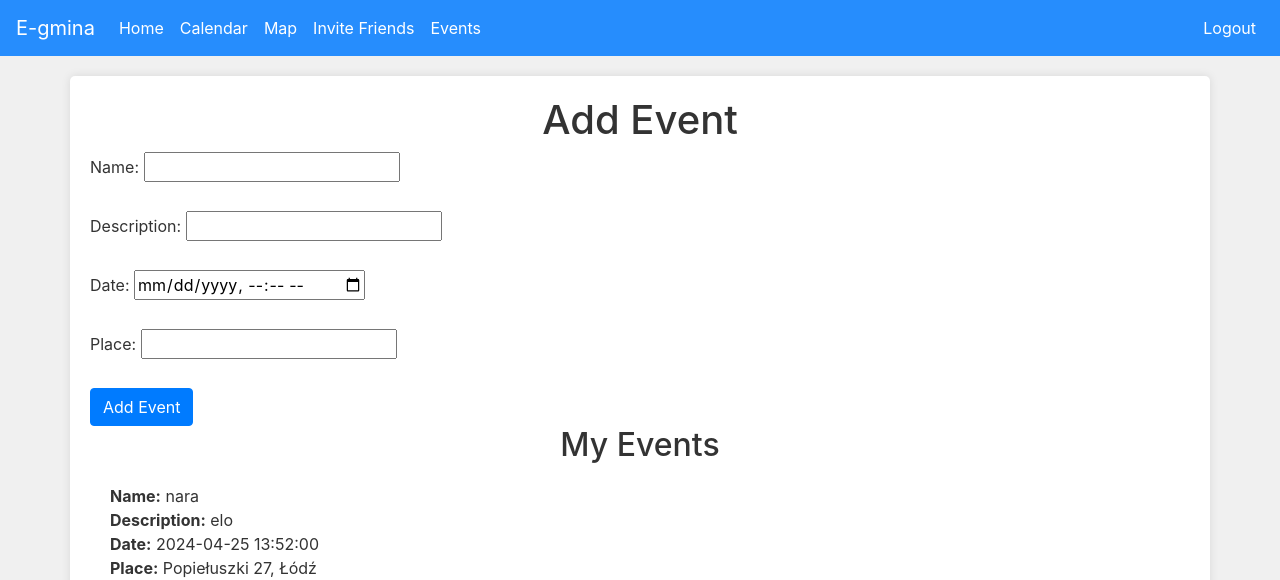
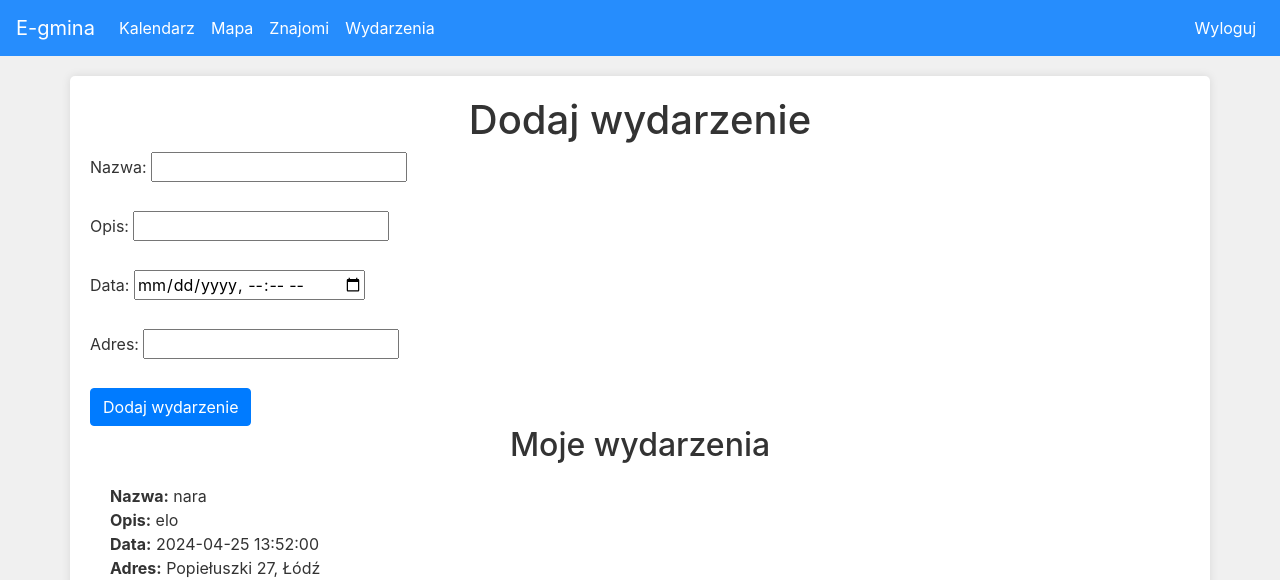
Before and after one commit to PrzemyslawMusial242473/E-Gmina, a Flask app: page /events in a window 1280 px wide. Shown: the top 580 px of the page. Run offline with Flask 3, Linux system fonts and the light colour scheme; a user stored in the database is signed in; some libraries are stand-ins or nearby versions.

Commit message:
Dodanie map do wydarzeń, zmiana języka na polski i dodanie linku do znajomych na stronie głównej

```diff
--- a/Sumatywny/website/templates/base.html
+++ b/Sumatywny/website/templates/base.html
@@ -38,29 +38,27 @@
 </head>
 <body>
     <nav class="navbar navbar-expand-lg navbar-dark bg-primary">
-        <a class="navbar-brand" href="#">E-gmina</a> <!-- Dodanie napisu E-gmina -->
+        <a class="navbar-brand" id="home" href="/">E-gmina</a> <!-- Dodanie napisu E-gmina -->
         <button class="navbar-toggler" type="button" data-toggle="collapse" data-target="#navbar">
             <span class="navbar-toggler-icon"></span>
         </button>
         <div class="collapse navbar-collapse" id="navbar">
             <div class="navbar-nav mr-auto"> <!-- Używamy klasy mr-auto, aby przesunąć opcje "Home", "Calendar" i "Map" w lewo -->
                 {% if current_user.is_authenticated %}
-                <a class="nav-item nav-link" id="home" href="/">Home</a>
-                <a class="nav-item nav-link" id="calendar" href="/calendar">Calendar</a>
-                <a class="nav-item nav-link" id="maps" href="/maps">Map</a>
-                <a class="nav-item nav-link" id="invite-friends" href="/invite-friends">Invite Friends</a>
+                <a class="nav-item nav-link" id="calendar" href="/calendar">Kalendarz</a>
+                <a class="nav-item nav-link" id="maps" href="/maps">Mapa</a>
+                <a class="nav-item nav-link" id="invite-friends" href="/invite-friends">Znajomi</a>
                     {% if current_user.role != 'user' %}
-                        <a class="nav-item nav-link" id="events" href="/events">Events</a>
+                        <a class="nav-item nav-link" id="events" href="/events">Wydarzenia</a>
                     {% endif %}
                 {% else %}
-                    <a class="nav-item nav-link" id="home" href="/">Home</a>
-                    <a class="nav-item nav-link" id="login" href="/login">Login</a>
-                    <a class="nav-item nav-link" id="signUp" href="/sign-up">Sign Up</a>
+                    <a class="nav-item nav-link" id="login" href="/login">Zaloguj</a>
+                    <a class="nav-item nav-link" id="signUp" href="/sign-up">Zarejestruj</a>
                 {% endif %}
             </div>
             <div class="navbar-nav ml-auto"> <!-- Dodanie klasy ml-auto, aby opcja "Logout" była na prawym kraju -->
                 {% if user.is_authenticated %}
-                <a class="nav-item nav-link" id="logout" href="/logout">Logout</a> <!-- Przeniesienie opcji Logout do prawej strony -->
+                <a class="nav-item nav-link" id="logout" href="/logout">Wyloguj</a> <!-- Przeniesienie opcji Logout do prawej strony -->
                 {% endif %}
             </div>
         </div>
--- a/Sumatywny/website/templates/events.html
+++ b/Sumatywny/website/templates/events.html
@@ -1,34 +1,58 @@
 {% extends "base.html" %}
-{% block title %}Event{% endblock %}
+{% block title %}Wydarzenia{% endblock %}
 {% block content %}
-  <h1 align="center">Add Event</h1>
+  <h1 align="center">Dodaj wydarzenie</h1>
   <body>
     <form method="POST">
-        <label for="name">Name:</label>
+        <label for="name">Nazwa:</label>
         <input type="text" id="name" name="name" required><br><br>
 
-        <label for="data">Description:</label>
+        <label for="data">Opis:</label>
         <input type="text" id="data" name="data" required><br><br>
 
-        <label for="date">Date:</label>
+        <label for="date">Data:</label>
         <input type="datetime-local" id="date" name="date" required><br><br>
 
-        <label for="place">Place:</label>
+        <label for="place">Adres:</label>
         <input type="text" id="place" name="place" required><br><br>
 
-        <button type="submit" class="btn btn-primary" align="center">Add Event</button>
+        <button type="submit" class="btn btn-primary" align="center">Dodaj wydarzenie</button>
     </form>
 </body>
-<h2 align="center">My Events</h2>
+<h2 align="center">Moje wydarzenia</h2>
 <ul class="list-group list-group-flush" id="Events">
   {% for event in user_events %}
   <li class="list-group-item">
-    <strong>Name:</strong> {{ event.name }}<br>
-    <strong>Description:</strong> {{ event.data }}<br>
-    <strong>Date:</strong> {{ event.date }}<br>
-    <strong>Place:</strong> {{ event.place }}<br>
-    <button type="button" class="btn btn-danger" onClick="deleteEvent({{ event.id }})">Delete</button>
+    <strong>Nazwa:</strong> {{ event.name }}<br>
+    <strong>Opis:</strong> {{ event.data }}<br>
+    <strong>Data:</strong> {{ event.date }}<br>
+    <strong>Adres:</strong> {{ event.place }}<br>
+    <div id="map-{{ event.id }}" style="height: 200px;"></div>
+    <button type="button" class="btn btn-danger" onClick="deleteEvent({{ event.id }})">Usuń</button>
   </li>
   {% endfor %}
 </ul>
+<script src="https://maps.googleapis.com/maps/api/js?key=AIzaSyDgRv7f0CZS1zchzAV9WsXTMRrCmIHxY_M"></script>
+<script>
+  {% for event in user_events %}
+    var map{{ event.id }} = new google.maps.Map(document.getElementById('map-{{ event.id }}'), {
+      center: {lat: -34.397, lng: 150.644},
+      zoom: 15
+    });
+
+    var geocoder{{ event.id }} = new google.maps.Geocoder();
+    var address{{ event.id }} = "{{ event.place }}";
+    geocoder{{ event.id }}.geocode({'address': address{{ event.id }}}, function(results, status) {
+      if (status === 'OK') {
+        map{{ event.id }}.setCenter(results[0].geometry.location);
+        var marker{{ event.id }} = new google.maps.Marker({
+          map: map{{ event.id }},
+          position: results[0].geometry.location
+        });
+      } else {
+        console.error('Geocode was not successful for the following reason: ' + status);
+      }
+    });
+  {% endfor %}
+</script>
 {% endblock %}
--- a/Sumatywny/website/views.py
+++ b/Sumatywny/website/views.py
@@ -73,10 +73,10 @@ def maps():
             db.session.add(new_marker)
             db.session.commit()
 
-            flash('Marker added successfully', category='success')
+            flash('Znacznik dodany pomyślnie', category='success')
             return redirect(url_for('views.maps'))
         else:
-            flash('Could not find coordinates for the provided address', category='error')
+            flash('Nie znaleziono koordynatów dla podanego adresu', category='error')
             return redirect(url_for('views.maps'))
 
     markers = MapMarker.query.all()  # Pobieramy wszystkie znaczniki z bazy danych
@@ -88,9 +88,9 @@ def delete_marker(marker_id):
     if marker:
         db.session.delete(marker)
         db.session.commit()
-        flash('Marker deleted successfully', category='success')
+        flash('Znacznik usunięty pomyślnie', category='success')
     else:
-        flash('Marker not found', category='error')
+        flash('Znacznik nie znaleziony', category='error')
     return redirect(url_for('views.maps'))
 
 @views.route('/events', methods=['GET', 'POST'])
@@ -106,13 +106,13 @@ def event():
             try:
                 date = datetime.datetime.strptime(date, '%Y-%m-%dT%H:%M')
             except ValueError:
-                return 'Invalid date format'
+                return 'Zły format daty'
 
             new_event = Event(data=data, date=date, place=place, name=name,user_id=current_user.id,status = 'pending')
 
             db.session.add(new_event)
             db.session.commit()
-            flash('Event requested!', category='success')
+            flash('Wydarzenie zawnioskowano!', category='success')
 
             return redirect(url_for('views.event'))
 
@@ -127,21 +127,21 @@ def search_user():
         user = User.query.filter_by(email=email).first()
         if user:
             if user == current_user:
-                flash('You cannot add yourself as a friend!', category='error')
+                flash('Nie możesz dodać samego siebie jako znajomego!', category='error')
             else:
                 if user in current_user.friends:
-                    flash(f'{user.email} is already your friend!', category='error')
+                    flash(f'{user.email} jest już twoim znajomym!', category='error')
                 elif user in current_user.sent:
-                    flash(f'Invitation already sent to {user.email}!', category='error')
+                    flash(f'Zaproszenie wysłano do {user.email}!', category='error')
                 elif user in current_user.invitations:
-                    flash(f'Invitation already received from {user.email}!', category='error')
+                    flash(f'Zaproszenie otrzymane od {user.email}!', category='error')
                 else:
                     current_user.sent.append(user)
                     user.invitations.append(current_user)
                     db.session.commit()
-                    flash(f'Invitation sent to {user.email}!', category='success')
+                    flash(f'Zaproszenie pomyślnie wysłano do {user.email}!', category='success')
         else:
-            flash('User not found!', category='error')
+            flash('Użytkownik nie znaleziony!', category='error')
         return redirect(url_for('views.search_user'))
     return render_template('invite-friends.html', user=current_user)
 
```
Also changed, not shown: Sumatywny/website/auth.py (+22 -22 lines), Sumatywny/website/templates/home.html (+34 -7 lines), Sumatywny/website/templates/maps.html (+10 -10 lines), Sumatywny/instance/database.db.
